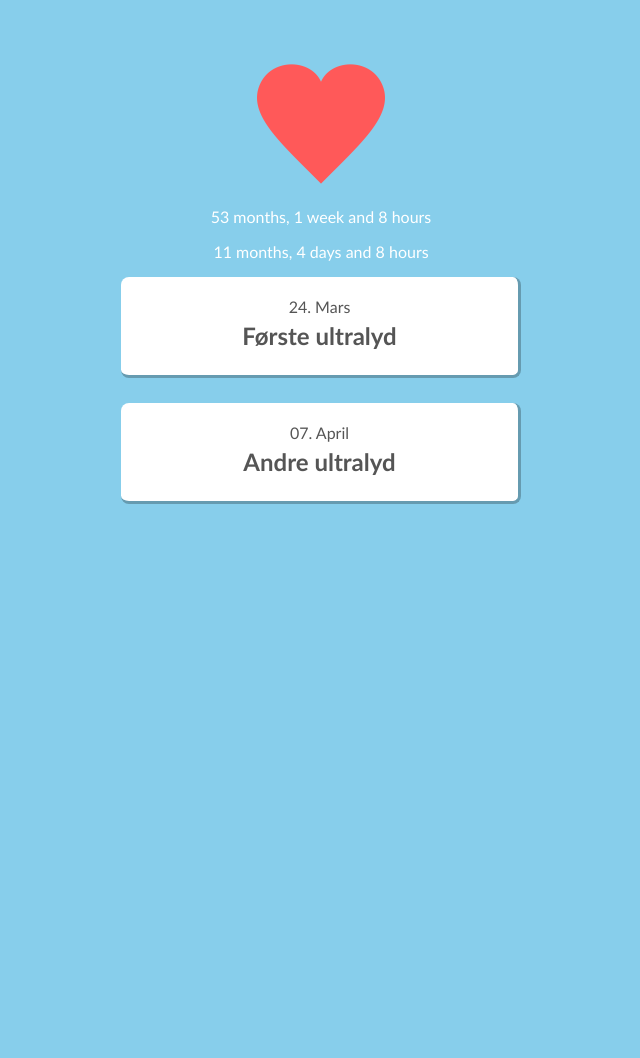
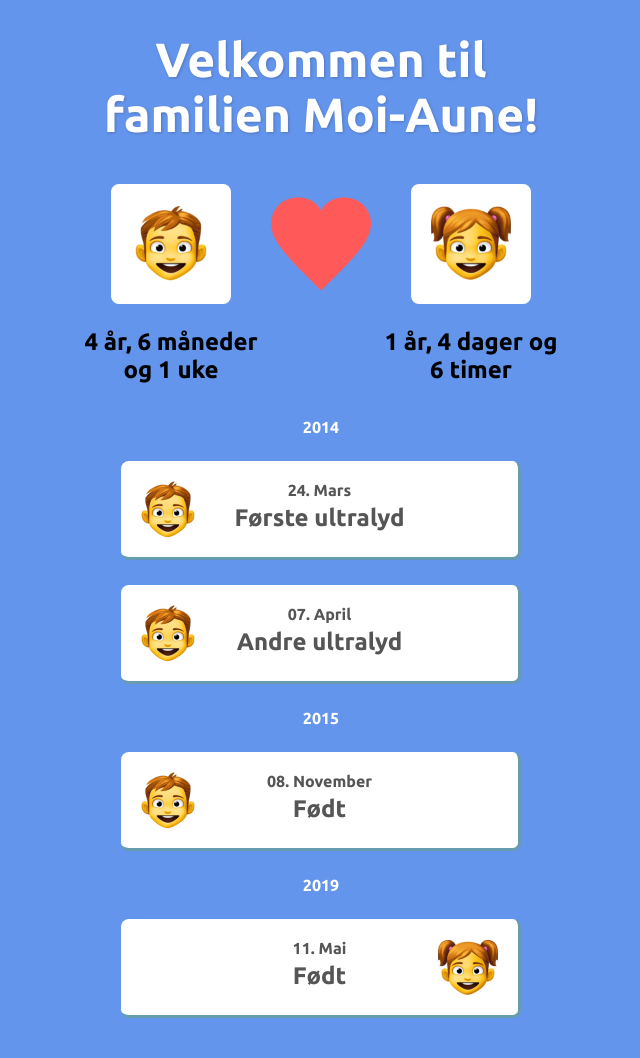
Before and after one commit to madsaune/baby-moiaune-no, a PHP site: page / in a window 1280 px wide. Shown: the whole page, without its empty margins (319-959 px from the left). Before the commit the page ends 504 px from the top, so only its background shows below. Run offline with PHP 8.4, Linux system fonts and the light colour scheme.

Commit message:
added icons and second baby

```diff
--- a/index.html
+++ b/index.html
@@ -9,38 +9,95 @@
 </head>
 <body>
 
-	<div class="center">
-		<span><img src="heart.png"></span>
-		<p id="countdown-sondre"></p>
-		<p id="countdown-alvilde"></p>
+  <div class="page-wrapper">
 
-	</div>
+    <h1>Velkommen til familien Moi-Aune!</h1>
+
+    <div class="children">
+
+      <div class="boy">
+
+        <img src="facebook-boy-emoji.png" />
+        <p id="countdown-boy"></p>
+
+      </div>
 
 
+      <div class="heart">
+        <img src="heart.png" />
+      </div>
+
+      <div class="girl">
+
+        <img src="facebook-girl-emoji.png" />
+        <p id="countdown-girl"></p>
+
+      </div>
+
+    </div>
+
+  </div>
+
 	<ul class="timeline">
-		<li class="timeline-entry">
+
+    <li class="timeline-year">2014</li>
+
+		<li class="timeline-entry timeline-boy">
 			<span class="timeline-date">24. Mars</span>
 			<h2 class="timeline-title">Første ultralyd</h2>
 		</li>
 
-		<li class="timeline-entry">
+		<li class="timeline-entry timeline-boy">
 			<span class="timeline-date">07. April</span>
 			<h2 class="timeline-title">Andre ultralyd</h2>
 		</li>
 
-		<!--<li class="timeline-entry">
-			<span class="timeline-date">24. Mars</span>
-			<h2 class="timeline-title">Lorem ipsum</h2>
-			<p class="timeline-body">Lorem ipsum dolor sit amet, consectetur adipisicing elit, sed do eiusmod tempor incididunt ut labore et dolore magna aliqua. Ut enim ad minim veniam, quis nostrud exercitatio ullamco laboris nisi ut aliquip ex ea commodo consequat.</p>
-		</li> -->
+    <li class="timeline-year">2015</li>
+
+    <li class="timeline-entry timeline-boy">
+      <span class="timeline-date">08. November</span>
+      <h2 class="timeline-title">Født</h2>
+    </li>
+
+    <li class="timeline-year">2019</li>
+
+    <li class="timeline-entry timeline-girl">
+      <span class="timeline-date">11. Mai</span>
+      <h2 class="timeline-title">Født</h2>
+    </li>
+
 	</ul>
 
 
 	<script src="countdown.min.js"></script>
 	<script>
+    countdown.setLabels(
+      ' millisekund| sekund| minutt| time| dag| uke| måned| år| tiår| århundre| årtusen',
+      ' millisekunder| sekunder| minutter| timer| dager| uker| måneder| år| tiår| århundre| årtusener',
+      ' og ',
+      ', ',
+      '',
+      function(n) { return n.toString(); }
+    );
+
 		function update() {
-			document.getElementById("countdown-sondre").innerHTML = countdown(new Date(), new Date(2015, 11, 8), countdown.MONTHS|countdown.WEEKS|countdown.DAYS|countdown.HOURS).toHTML();
-			document.getElementById("countdown-alvilde").innerHTML = countdown(new Date(), new Date(2019, 5, 11), countdown.MONTHS|countdown.WEEKS|countdown.DAYS|countdown.HOURS).toHTML();
+			document
+        .getElementById("countdown-boy")
+        .innerHTML = countdown(
+          new Date(),
+          new Date('2015-11-08T09:55:00'),
+          countdown.YEARS|countdown.MONTHS|countdown.WEEKS|countdown.DAYS|countdown.HOURS,
+          3
+        ).toHTML();
+
+			document
+        .getElementById("countdown-girl")
+        .innerHTML = countdown(
+          new Date(),
+          new Date('2019-05-11T02:40:00'),
+          countdown.YEARS|countdown.MONTHS|countdown.WEEKS|countdown.DAYS|countdown.HOURS,
+          3
+        ).toHTML();
 		}
 
 		update();
--- a/style.css
+++ b/style.css
@@ -1,21 +1,84 @@
-* { box-sizing:border-box; }
-html { font-family: "Calibri", arial; background:skyblue; color:white; }
-body { margin:20px; }
+@import url('https://fonts.googleapis.com/css2?family=Ubuntu:wght@700&display=swap');
 
-.center {
-	margin-top:60px;
-	text-align:center;
-	-webkit-transform-style:preserve-3d;
-}
-#countdown {
-	font-size:3em;
-	font-weight:bold;
-	text-shadow:1px 1px #669BB0;
+* { box-sizing: border-box; }
+
+body {
+  font-family: "Ubuntu", sans-serif;
+  font-size: 16px;
+  background-color: CornflowerBlue;
+  text-align: center;
+  margin-bottom: 40px;
 }
 
-.timeline { width:400px; padding:0; margin:0 auto; }
+h1 {
+  font-size: 3rem;
+  color: #fff;
+  text-shadow: 1px 1px 3px rgb(0 0 0 / 20%);
+}
+
+.page-wrapper {
+  max-width: 500px;
+  margin: 0 auto;
+}
+
+.children {
+  overflow: hidden;
+  clear: both;
+}
+
+.heart {
+  float: left;
+  width: 20%;
+}
+
+.heart img {
+  width: 100%;
+  margin: 20px 0;
+}
+
+.boy, .girl {
+  width: 40%;
+  padding: 10px;
+}
+
+.boy img, .girl img {
+  display: block;
+  background: #fff;
+  width: 120px;
+  height: 120px;
+  margin: 0 auto;
+  border-radius: 8px;
+  border: 20px solid #fff;
+}
+
+.boy {
+  float: left;
+}
+
+.girl {
+  float: right;
+}
+
+[id^="countdown-"] {
+  font-size: 1.5rem;
+}
+
+.timeline {
+  width:400px;
+  padding:0;
+  margin:0 auto;
+  list-style: none;
+}
+
+.timeline-year {
+  margin-bottom: 25px;
+  color: #fff;
+}
+
 .timeline-entry {
-	margin-bottom:25px;
+	position: relative;
+
+  margin-bottom:25px;
 	padding:20px;
 
 	background:white;
@@ -28,6 +91,29 @@ body { margin:20px; }
 
 	list-style:none;
 }
+
+.timeline-boy:before,
+.timeline-girl:after {
+  content: '';
+  position: absolute;
+  top: 19px;
+  width: 60px;
+  height: 60px;
+  background-position: center center;
+  background-repeat: no-repeat;
+  background-size: 60px 60px;
+}
+
+.timeline-boy:before {
+  left: 17px;
+  background-image: url('facebook-boy-emoji.png');
+}
+
+.timeline-girl:after {
+  right: 20px;
+  background-image: url('facebook-girl-emoji.png');
+}
+
 .timeline-entry:last-child { margin-bottom:0; }
 .timeline-date { display:block; text-align:center; }
 .timeline-title { margin:5px 0; }
@@ -37,6 +123,7 @@ and (min-device-width : 320px)
 and (max-device-width : 568px)
 and (orientation : portrait) {
 
-	.timeline { width:100%; }
+	.timeline { width: 100%; }
+  .page-wrapper { width: 100%; }
 
 }
```
Also changed, not shown: facebook-boy-emoji.png (added), facebook-girl-emoji.png (added).
